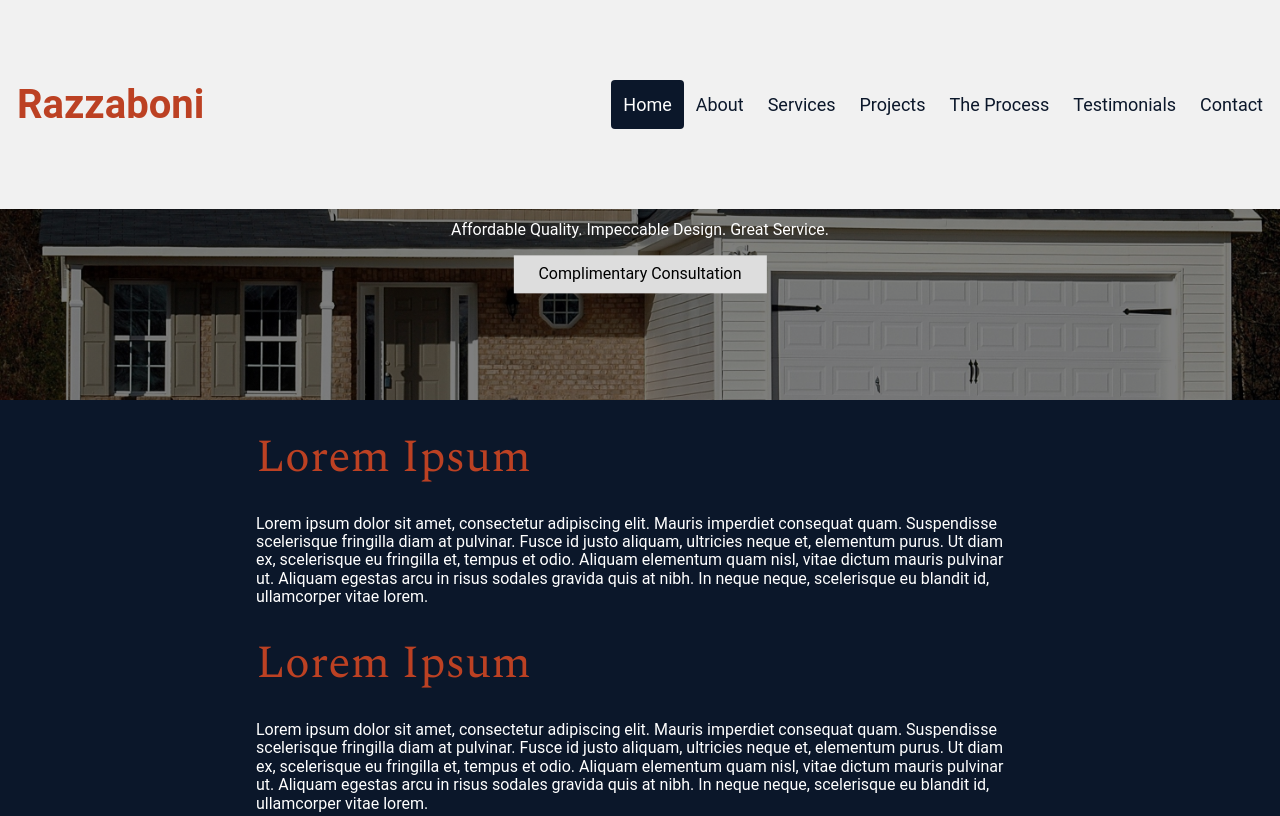
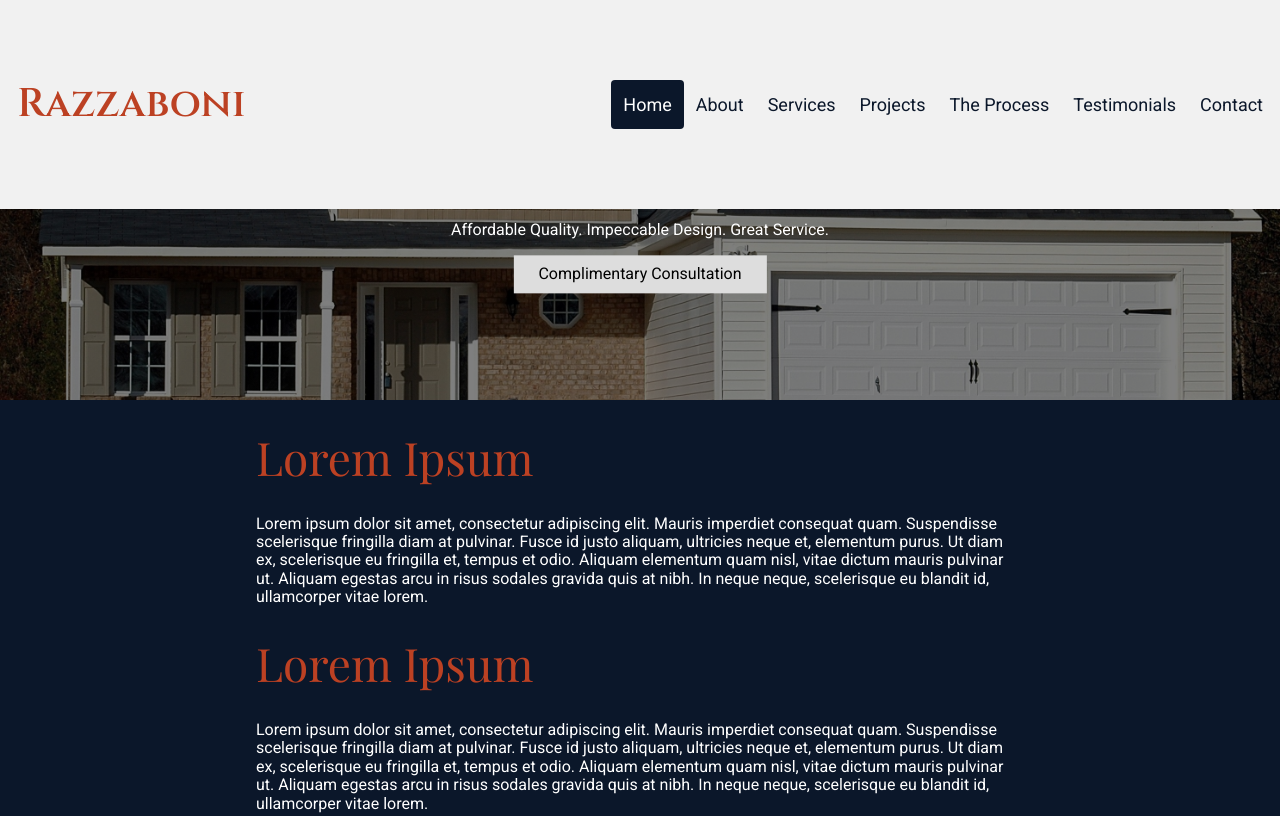
Before and after one commit to NDaruwalla/razzaboni-home-builders, a plain HTML site: page index.html in a window 1280 px wide. Shown: the top 816 px of the page. Drawn offline with nearby package versions, Linux system fonts and the light colour scheme.

Commit message:
updated logo font

```diff
--- a/css/styles.css
+++ b/css/styles.css
@@ -1,20 +1,38 @@
-  /* darker orange: color: #bc4123; */
-  /* gray color: #463940; */
-  /* midnight blue: background-color: #0b172A; */
+
+/* SITE COLORS */
+/* darker orange: color: #bc4123; */
+/* gray color: #463940; */
+/* midnight blue: background-color: #0b172A; */
+
+/* SITE FONTS */
+/* font-family: 'Playfair Display', serif;
+font-family: 'Roboto', sans-serif; */
+
 
 body {
   margin: 0;
-  font-family: Rubik, sans-serif;
   font-size: 16px;
   color:#ffff;
   /* background: #081526; */
   background: #0b172A;
+  width: 100%;
+  height: 100%;
 }
 
-h1 {
-  font-family: Spectral, serif;
+h1, h2, h3, h4 {
+  /* font-family: Spectral, serif; */
+  font-family: 'Playfair Display', serif;
   font-size: 46px;
   color: #bc4123;
+}
+
+p {
+  /* font-family: Rubik, sans-serif; */
+  font-family: 'Roboto', sans-serif;
+}
+
+.logo-1 {
+  font-family: 'Cinzel', serif;
 }
 
 /* navbar START */
@@ -36,6 +54,7 @@
   color: #0b172A;
   text-align: center;
   padding: 12px;
+
   text-decoration: none;
   font-size: 18px;
   line-height: 25px;
--- a/index.html
+++ b/index.html
@@ -5,7 +5,15 @@
   <meta charset="UTF-8">
   <meta http-equiv="X-UA-Compatible" content="IE=edge">
   <meta name="viewport" content="width=device-width, initial-scale=1.0">
-  <link rel="stylesheet" href="https://fonts.googleapis.com/css?family=Spectral|Rubik">
+  <!-- google fonts -->
+  <!-- <link rel="stylesheet" href="https://fonts.googleapis.com/css?family=Spectral|Rubik"> -->
+  <link rel="preconnect" href="https://fonts.googleapis.com">
+<link rel="preconnect" href="https://fonts.gstatic.com" crossorigin>
+<link href="https://fonts.googleapis.com/css2?family=Cinzel:wght@600&display=swap" rel="stylesheet">
+  <link rel="preconnect" href="https://fonts.googleapis.com">
+<link rel="preconnect" href="https://fonts.gstatic.com" crossorigin>
+<link href="https://fonts.googleapis.com/css2?family=Playfair+Display&family=Roboto&display=swap" rel="stylesheet">
+
   <title>Razzaboni Home Builders</title>
   <link rel="icon" type="image/x-icon" href="/img/house.png">
   <link rel="stylesheet" href="css/normalize.css">
@@ -30,7 +38,7 @@
     <!-- https://www.w3schools.com/howto/howto_js_navbar_shrink_scroll.asp -->
     <!-- navbar START -->
     <div role="navigation" id="navbar">
-      <a href="#default" id="logo">Razzaboni</a>
+      <a href="#default" id="logo" class="logo-1">Razzaboni</a>
       <div id="navbar-right">
         <!-- <a class="active" href="#home">Home</a> -->
         <a class="active" href="/index.html">Home</a>
```
